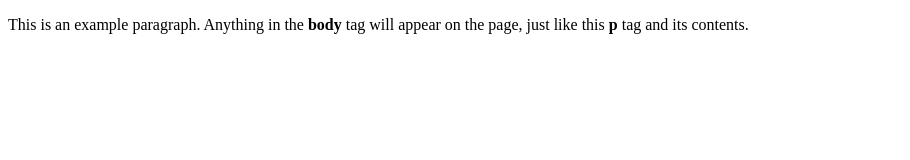
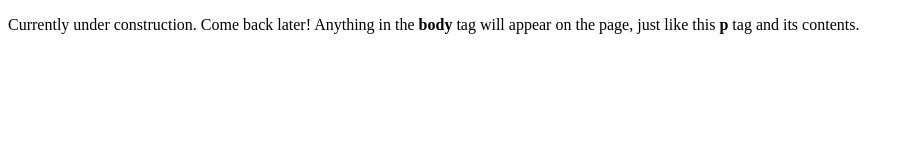
Before and after one commit to elainaheraty/elainaheraty.github.io, a plain HTML site: page index.html in a window 1280 px wide. Shown: the whole page, without its empty margins (0-910 px from the left). Drawn offline with Linux system fonts and the light colour scheme.

Commit message:
Update index.html

```diff
--- a/index.html
+++ b/index.html
@@ -1,9 +1,9 @@
 <!doctype html>
 <html>
   <head>
-    <title>This is the title of the webpage!</title>
+    <title>Elaina's Page</title>
   </head>
   <body>
-    <p>This is an example paragraph. Anything in the <strong>body</strong> tag will appear on the page, just like this <strong>p</strong> tag and its contents.</p>
+    <p>Currently under construction. Come back later! Anything in the <strong>body</strong> tag will appear on the page, just like this <strong>p</strong> tag and its contents.</p>
   </body>
 </html>
```
